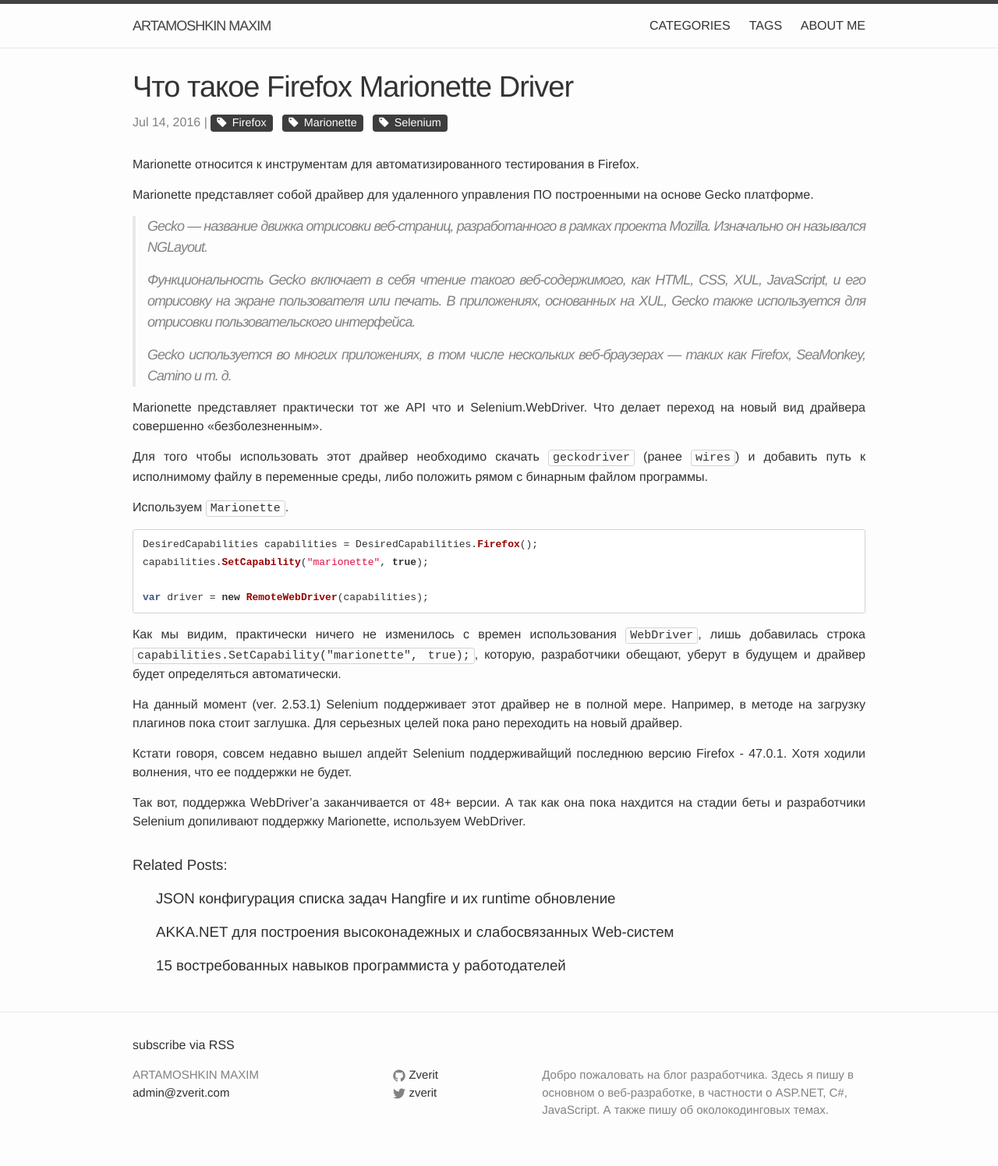
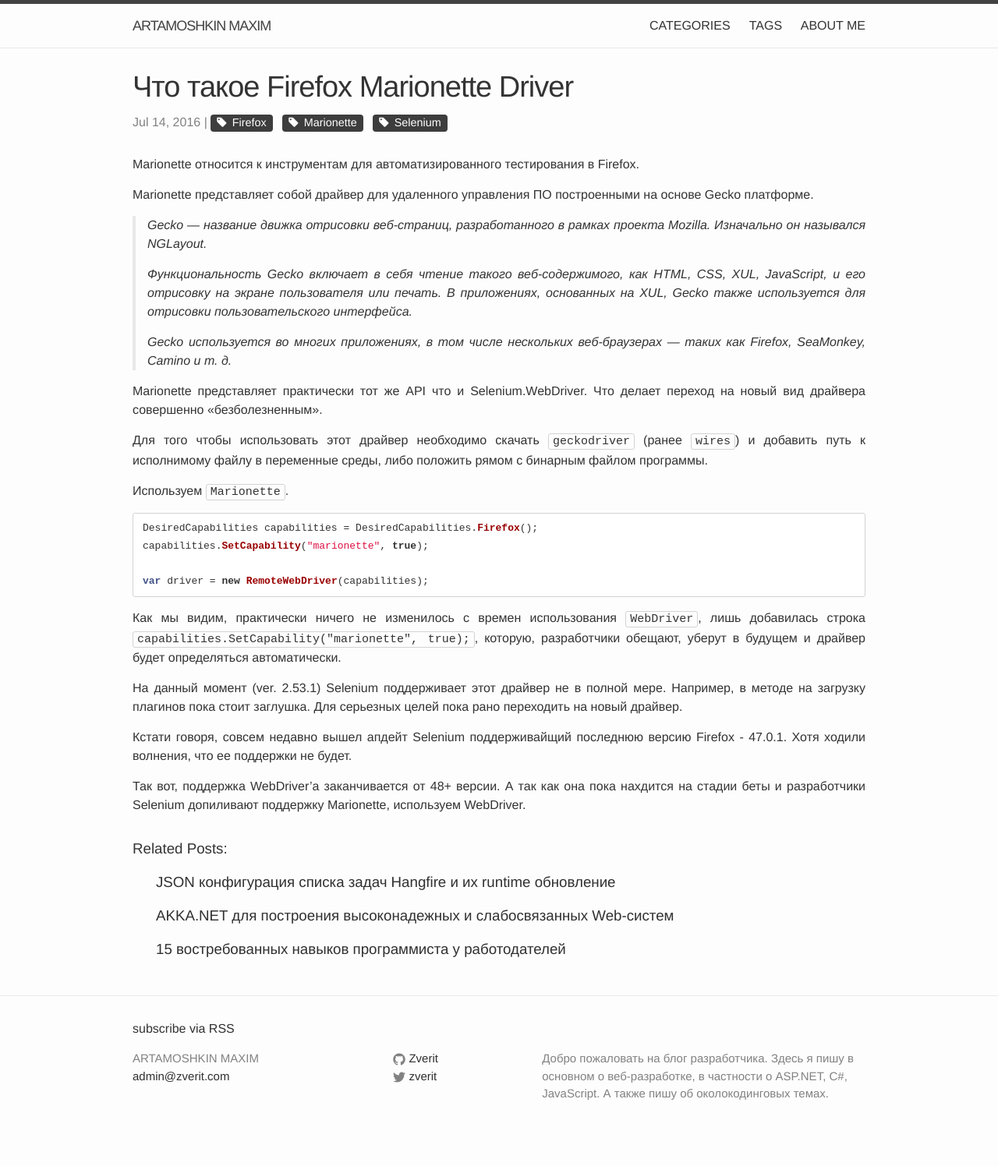
Before and after one commit to martamoshkin/blog.zverit.com, a Jekyll site: the page built from _posts/2016-7-15-what-is-firefox-marionette-driver.md, in a window 1280 px wide. Shown: the whole page at 78% size. Built offline with Jekyll 4.4.1, drawn with Linux system fonts in a browser that asks for light colours; nearby versions of some CDN libraries; comment, search, counter and statistics services are not loaded; after the commit the page ends 1475 px from its top, so only the background shows below that.

Commit message:
Update _base.scss

```diff
--- a/_sass/_base.scss
+++ b/_sass/_base.scss
@@ -111,11 +111,8 @@
  * Blockquotes
  */
 blockquote {
-    color: $grey-color;
     border-left: 4px solid $grey-color-light;
     padding-left: $spacing-unit / 2;
-    font-size: 18px;
-    letter-spacing: -1px;
     font-style: italic;
 
     > :last-child {
```
